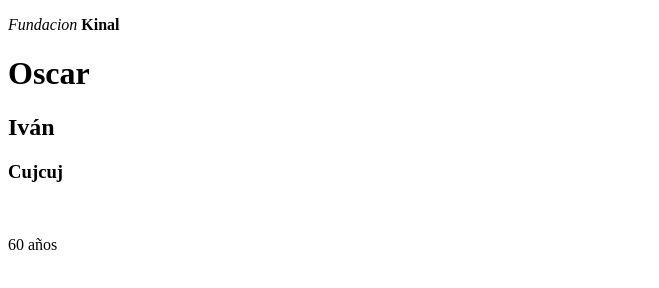
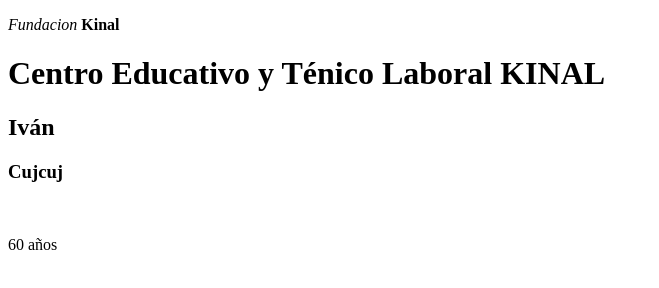
Before and after one commit to ocujcuj2020271/sitiowebkinal, a plain HTML site: page index.html in a window 1280 px wide. Shown: the whole page, without its empty margins (0-659 px from the left). Drawn offline with Linux system fonts and the light colour scheme.

Commit message:
actualizando el h1

```diff
--- a/index.html
+++ b/index.html
@@ -8,7 +8,7 @@
 
 <body>
     <p> <em>Fundacion </em> <strong>Kinal</strong> </p>
-    <h1>Oscar</h1>
+    <h1>Centro Educativo y Ténico Laboral KINAL</h1>
     <h2>Iván</h2>
     <h3>Cujcuj</h3>
 
```
